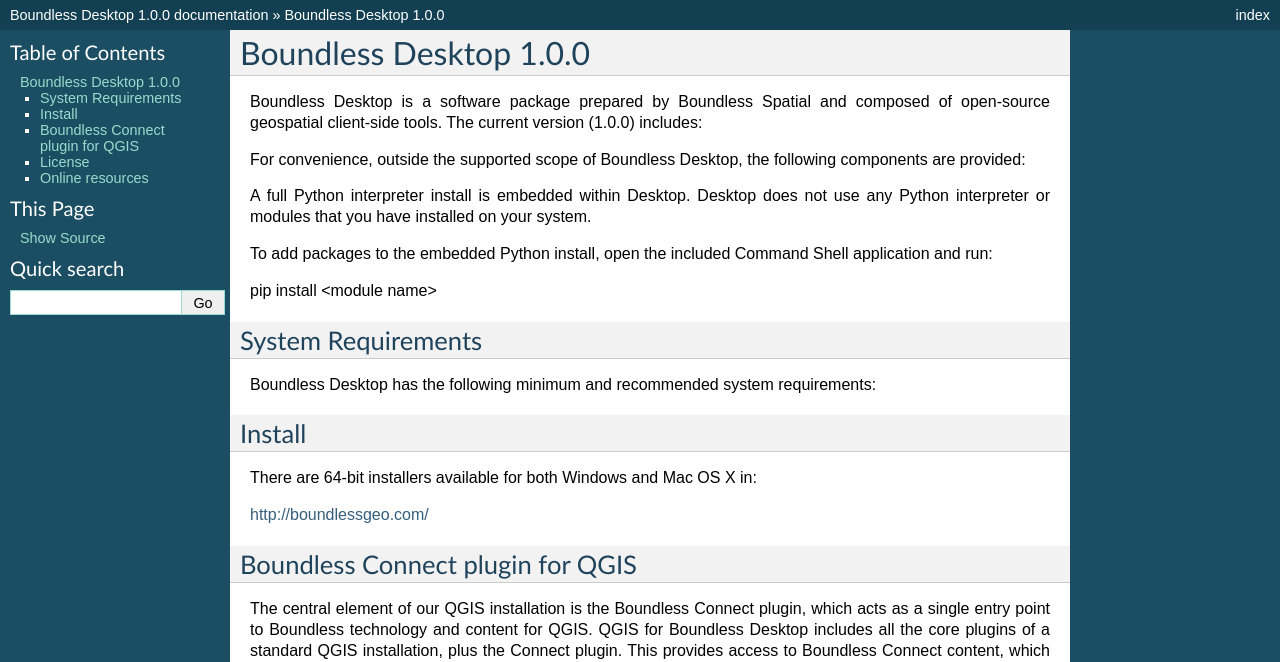
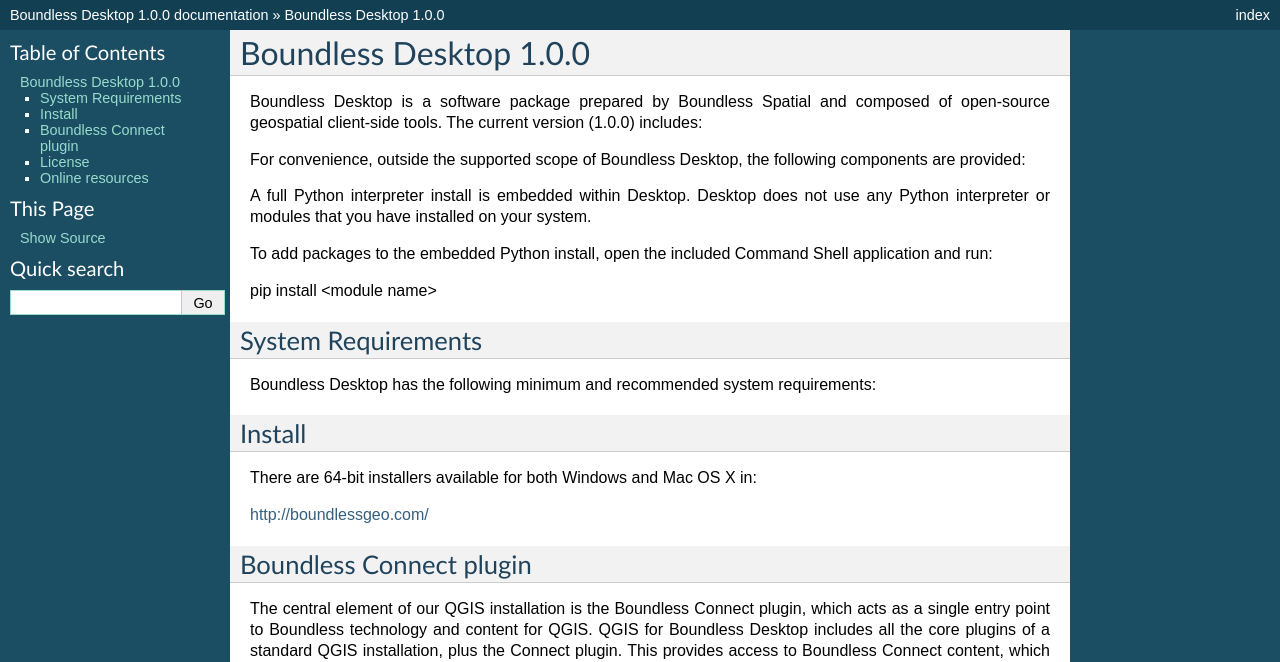
Before and after one commit to planetfederal/desktop-documentation, a Sphinx documentation site: the page built from installers/source/README.rst, in a window 1280 px wide. Shown: the top 662 px of the page. Built offline with Sphinx 7.4.7, drawn with Linux system fonts in a browser that asks for light colours.

Commit message:
Fix Boundless Connect plugin name

```diff
--- a/installers/source/README.rst
+++ b/installers/source/README.rst
@@ -57,8 +57,8 @@
 
    .. include:: /osx/install_uninstall.rst
 
-Boundless Connect plugin for QGIS
----------------------------------
+Boundless Connect plugin
+------------------------
 
 The central element of our QGIS installation is the Boundless Connect plugin, which acts as a single entry point to Boundless technology and content for QGIS. QGIS for Boundless Desktop includes all the core plugins of a standard QGIS installation, plus the Connect plugin. This provides access to Boundless Connect content, which currently includes Boundless-supported plugins. We will continue to add more content for customizing your QGIS interface, and for training and support.
 
--- a/installers/source/osx/supported_components.rst
+++ b/installers/source/osx/supported_components.rst
@@ -2,4 +2,4 @@
 * PgAdmin 1.22.1 by http://pgadmin.org
 * Qt Designer 4.8.7 for QGIS by http://www.qt.io
 * GDAL/OGR 2.1.0 by http://gdal.org
-* Connect plugin for QGIS by Boundless
+* Boundless Connect plugin
--- a/installers/source/win/supported_components.rst
+++ b/installers/source/win/supported_components.rst
@@ -2,4 +2,4 @@
 * PgAdmin 1.22.1 by http://pgadmin.org
 * Qt Designer 4.8.5 for QGIS by http://www.qt.io
 * GDAL/OGR 2.0.2 by http://gdal.org
-* Connect plugin for QGIS by Boundless
+* Boundless Connect plugin
```
